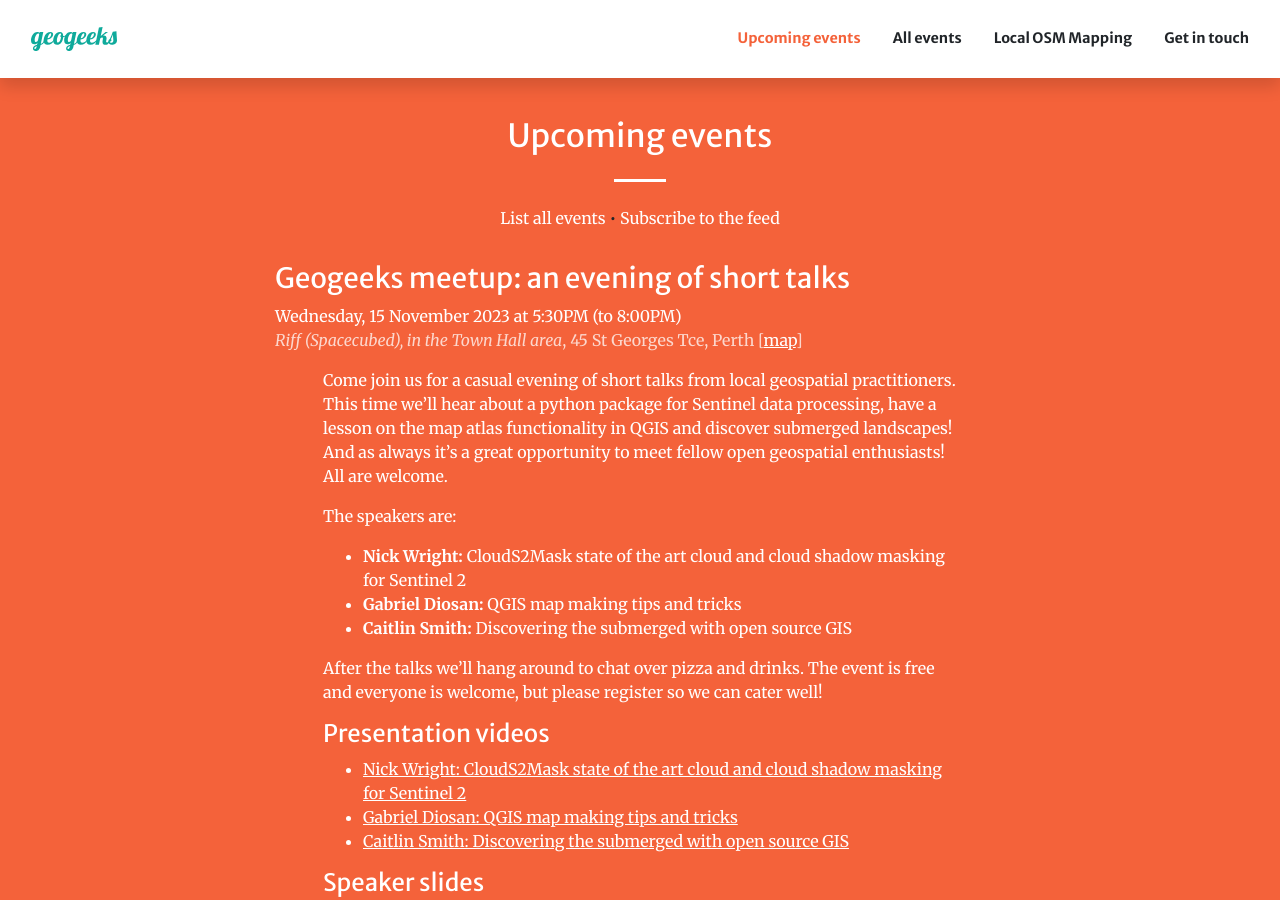
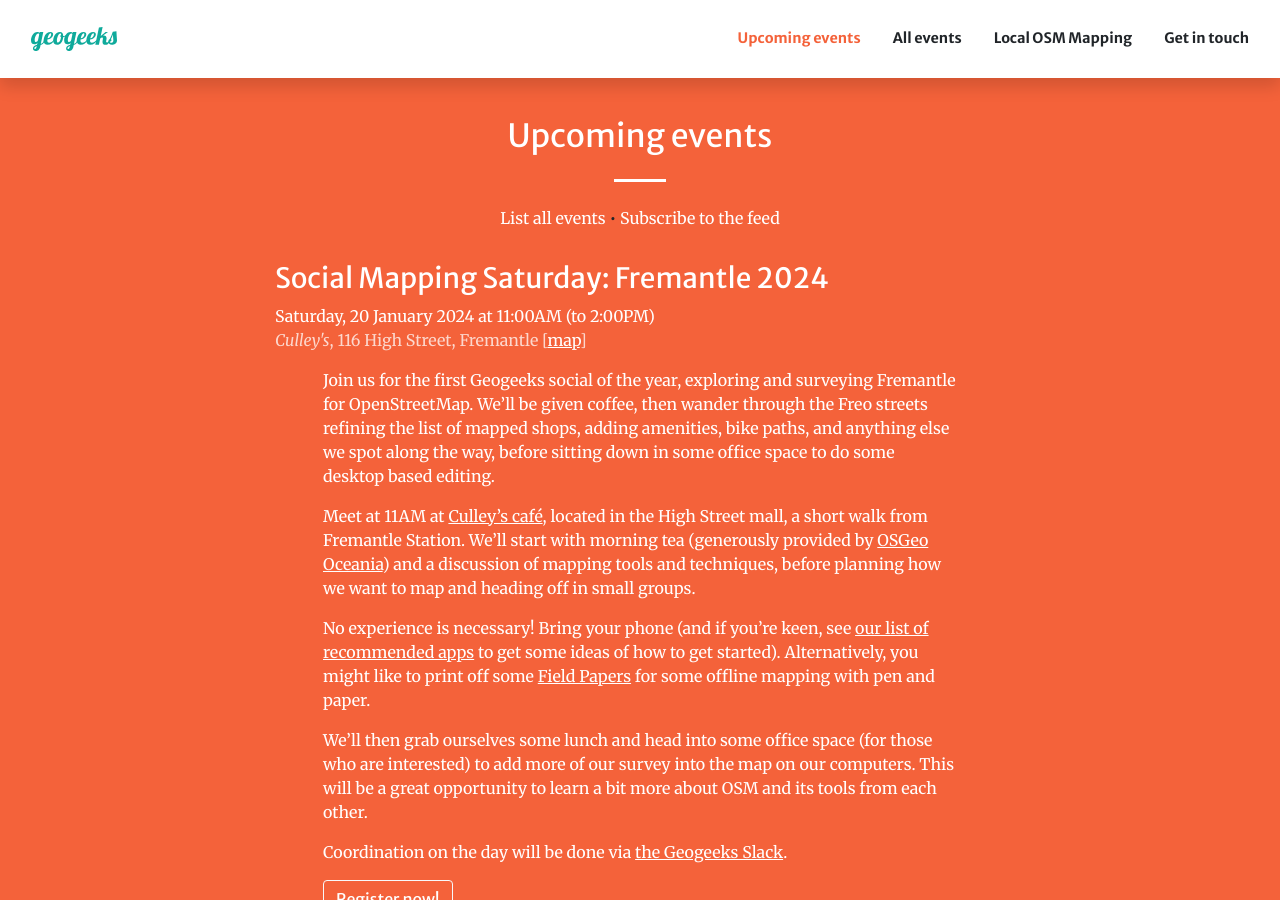
Before and after one commit to geogeeks-au/geogeeks-au.github.io, a Jekyll site: the page built from index.md, in a window 1280 px wide and 900 px high, scrolled down 911 px. Built offline with Jekyll 4.4.1, drawn with Linux system fonts in a browser that asks for light colours; comment, search, counter and statistics services are not loaded; some of the changed text lies outside the part shown.

Commit message:
Add Freo mapping day event

```diff
--- /dev/null
+++ b/2024/0120_osm-fremantle.md
@@ -0,0 +1,27 @@
+---
+layout: event
+title: "Social Mapping Saturday: Fremantle 2024"
+start_time: 2024-01-20 11:00
+end_time: 2024-01-20 14:00
+location:
+    name: Culley's
+    address: 116 High Street, Fremantle
+    latitude: -32.0542
+    longitude: 115.7469
+registration_url: https://osmcal.org/event/2560/
+homepage: true
+commons_category: Geogeeks 2024-01-20
+---
+
+Join us for the first Geogeeks social of the year, exploring and surveying Fremantle for OpenStreetMap. We'll be given coffee, then wander through the Freo streets refining the list of mapped shops, adding amenities, bike paths, and anything else we spot along the way, before sitting down in some office space to do some desktop based editing.
+
+Meet at 11AM at [Culley's café](https://culleys.com.au/), located in the High Street mall, a short walk from Fremantle Station.
+We'll start with morning tea (generously provided by [OSGeo Oceania](https://osgeo-oceania.org))
+and a discussion of mapping tools and techniques, before planning how we want to map and heading off in small groups.
+
+No experience is necessary! Bring your phone (and if you're keen, see [our list of recommended apps](https://wiki.openstreetmap.org/wiki/Perth/Social_Mapping_Sunday#Getting_Started) to get some ideas of how to get started).
+Alternatively, you might like to print off some [Field Papers](https://fieldpapers.org) for some offline mapping with pen and paper.
+
+We'll then grab ourselves some lunch and head into some office space (for those who are interested) to add more of our survey into the map on our computers. This will be a great opportunity to learn a bit more about OSM and its tools from each other.
+
+Coordination on the day will be done via [the Geogeeks Slack](https://join.slack.com/t/geogeeks/shared_invite/zt-13fnotoqb-YkyMTmvwZEB_nDUis_30hw).
```
Also changed, not shown: 2023/1115_sentinel_qgisatlas.md (+1 -1 lines).
